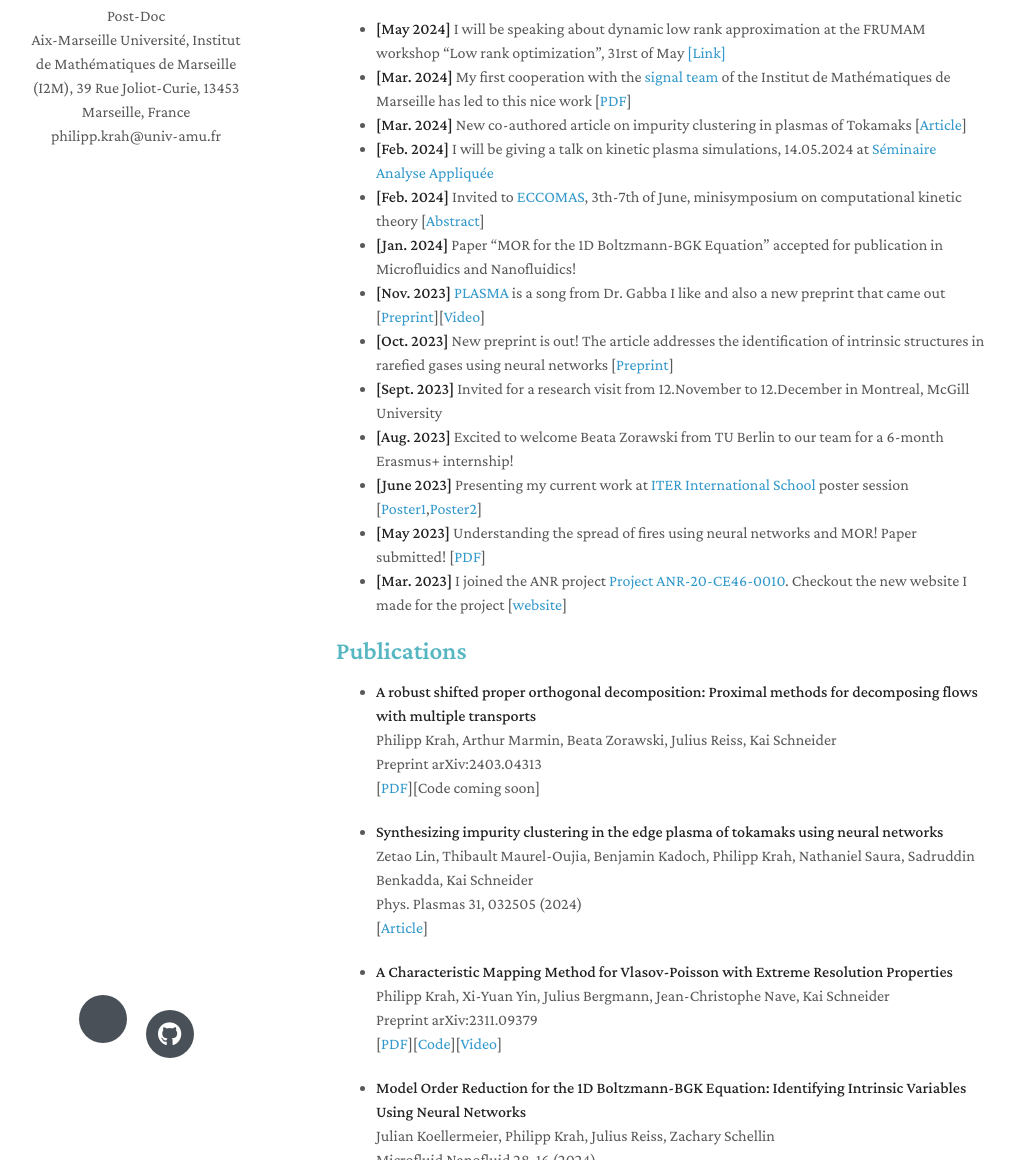
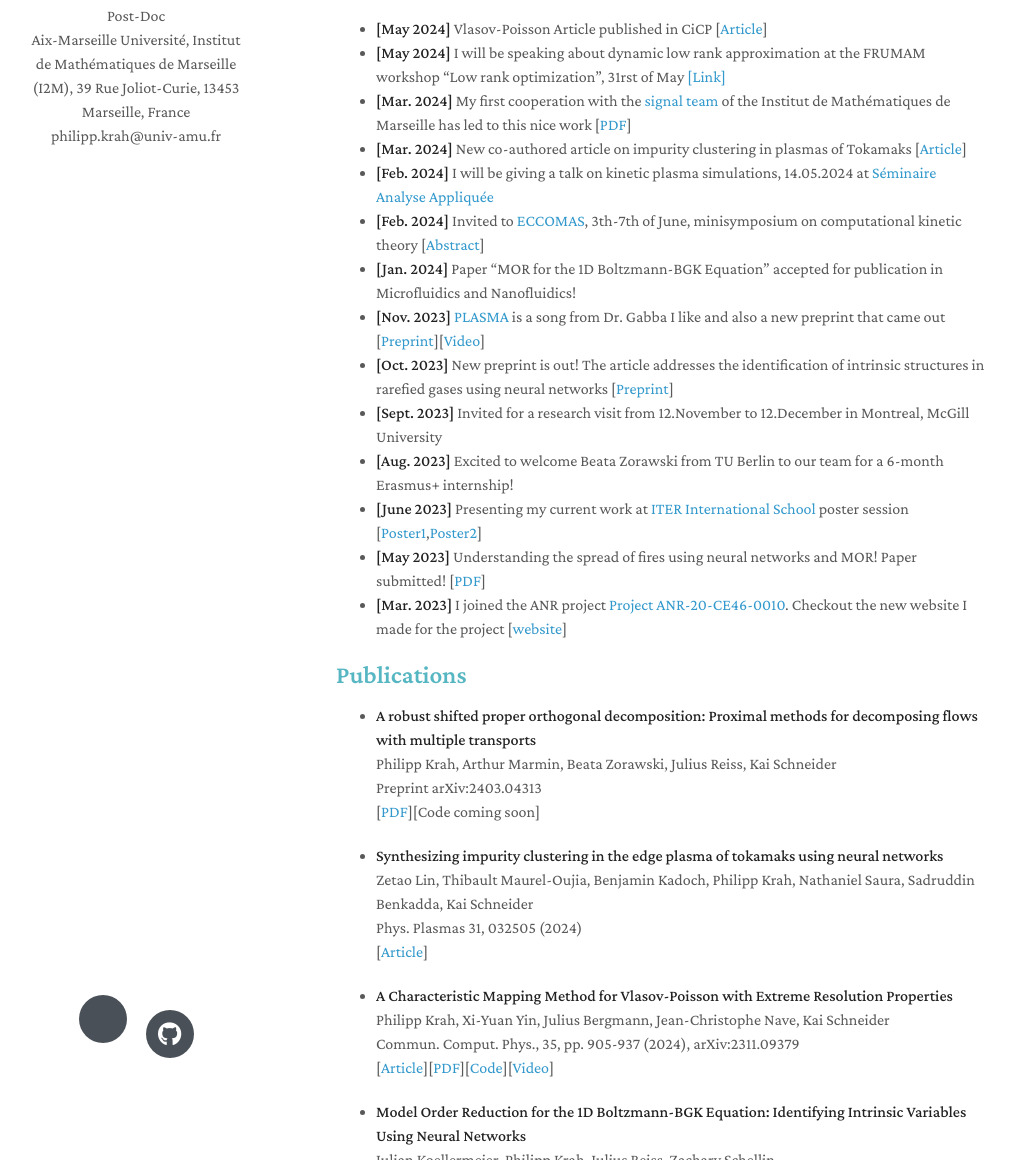
Before and after one commit to Philipp137/Philipp137.github.io, a Jekyll site: the page built from index.markdown, in a window 1280 px wide and 1400 px high, scrolled down 277 px. Shown: the part 240-1400 px from the top of the window, without its empty margins (134-1149 px from the left). Built offline with Jekyll 4.4.1, drawn with Linux system fonts in a browser that asks for light colours; nearby versions of some CDN libraries; a style sheet for code colours, icons or effects is not loaded.

Commit message:
article VP published

```diff
--- a/index.markdown
+++ b/index.markdown
@@ -18,6 +18,7 @@ Physics-love, Algorithms-fun, [Rhythm-freedom](https://soundcloud.com/massesandb
 
 ## News
 
+- **[May 2024]** Vlasov-Poisson Article published in CiCP [[Article](https://doi.org/10.4208/cicp.OA-2024-0012)]
 - **[May 2024]** I will be speaking about dynamic low rank approximation at the FRUMAM workshop "Low rank optimization", 31rst of May [[Link]](https://www.i2m.univ-amu.fr/seminaires_signal_apprentissage/Conf/Mai2024/#Div1)
 - **[Mar. 2024]** My first cooperation with the [signal team](https://www.i2m.univ-amu.fr/la-recherche/groupes-scientifiques/groupe-mathematiques-de-laleatoire-alea/equipe-signal-et-image-si/) of the Institut de Mathématiques de Marseille has led to this nice work [[PDF](https://arxiv.org/pdf/2403.04313.pdf)]
 - **[Mar. 2024]** New co-authored article on impurity clustering in plasmas of Tokamaks [[Article](https://doi.org/10.1063/5.0178085)]
@@ -54,9 +55,9 @@ Physics-love, Algorithms-fun, [Rhythm-freedom](https://soundcloud.com/massesandb
   <br>
   Philipp Krah, Xi-Yuan Yin, Julius Bergmann, Jean-Christophe Nave, Kai Schneider
   <br>
-  Preprint  arXiv:2311.09379
+  Commun. Comput. Phys., 35, pp. 905-937 (2024), arXiv:2311.09379
   <br>
-  [[PDF](https://arxiv.org/pdf/2311.09379.pdf)][[Code](https://github.com/orgs/CharacteristicMappingMethod/repositories)][[Video](https://drive.google.com/file/d/1WoEf9f8vx-K5f-85nAp8ua2T0wNcfkwW/view?usp=sharing)]
+  [[Article](https://doi.org/10.4208/cicp.OA-2024-0012)][[PDF](https://arxiv.org/pdf/2311.09379.pdf)][[Code](https://github.com/orgs/CharacteristicMappingMethod/repositories)][[Video](https://drive.google.com/file/d/1WoEf9f8vx-K5f-85nAp8ua2T0wNcfkwW/view?usp=sharing)]
 
 - **Model Order Reduction for the 1D Boltzmann-BGK Equation: Identifying Intrinsic Variables Using Neural Networks**
   <br>
```
